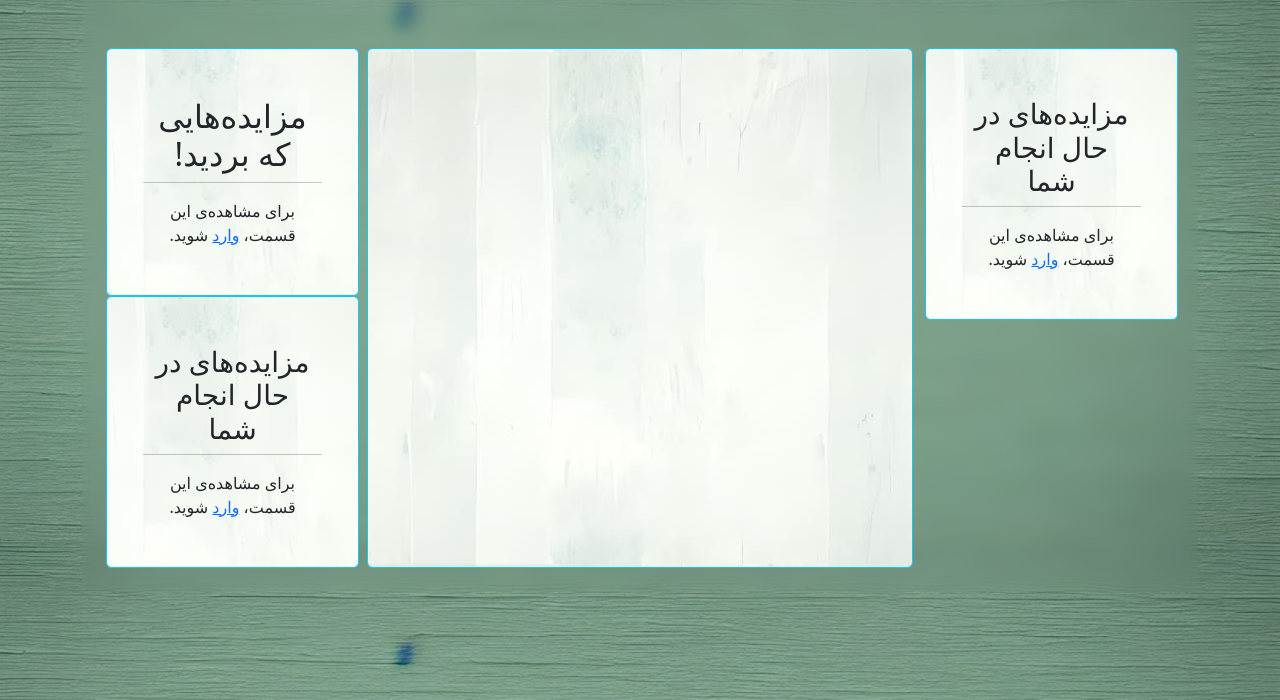
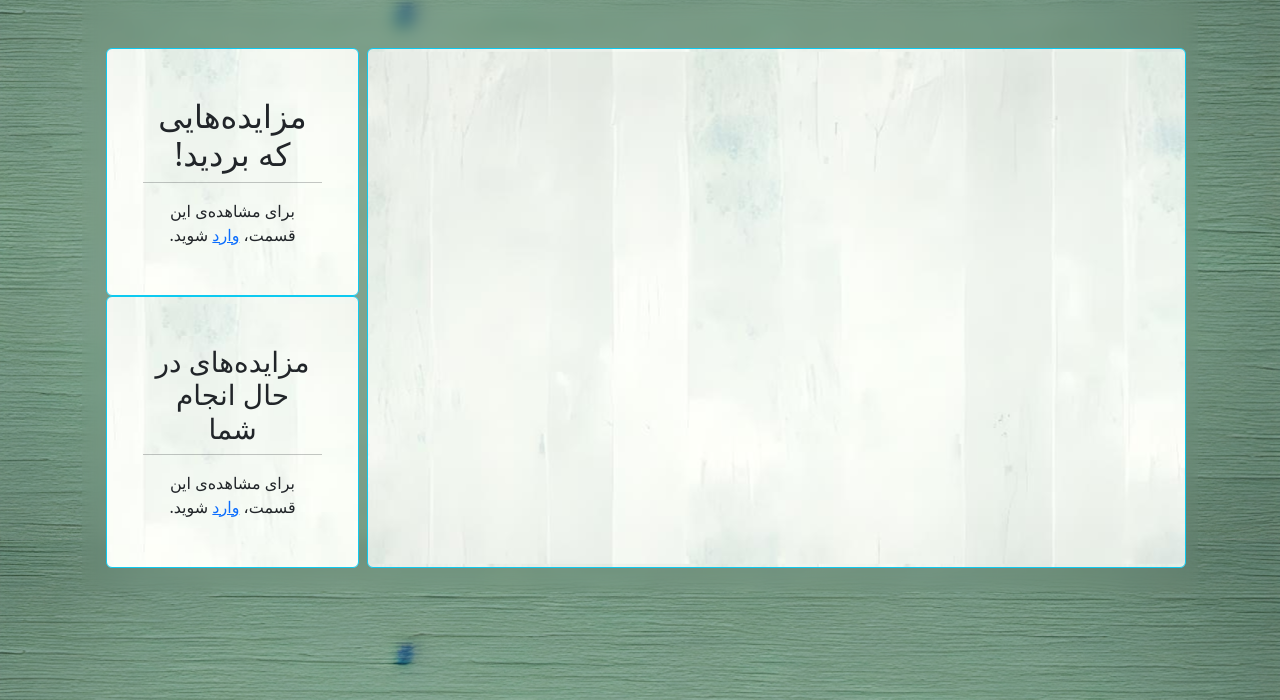
Before and after one commit to sina0k/auctioneer, a Django app: page / in a window 1280 px wide. Shown: the part 100-800 px from the top of the page. Run offline with Django 3.2, Linux system fonts and the light colour scheme; data that the repository does not hold is empty.

Commit message:
some background added

```diff
--- a/project/base/templates/base/checkout.html
+++ b/project/base/templates/base/checkout.html
@@ -3,7 +3,7 @@
 
 {% block content %}
 
-<div class="container">
+<div class="container card-list">
     <br />
     <h2>سبد خرید شما:</h2>
     <hr />
--- a/project/base/templates/base/home.html
+++ b/project/base/templates/base/home.html
@@ -14,64 +14,9 @@
 
 <br/>
 <div class="row justify-content-center custom-row">
-    <div class="col-12 col-md-3 text-center h-100 won-auctions-container mx-auto">
-                <div class="rounded p-3 h-100 border border-info background_user_items">
-            <h3>مزایده‌های در حال انجام شما</h3>
-            <div class="row">
-                <hr/>
-                {% if request.user.is_authenticated %}
-                {% if active_auctions %}
 
-                {% for auction in active_auctions %}
-                <div class="row fs-4 text-center align-items-center p-2">
 
-                    <div class="col-8">
-                        <div id="active-auction-{{ auction.id }}">
-                            <a href="{% url 'auction' auction.id %}">{{ auction.product.name }}</a>
-                            <div>قیمت فعلی: {{ auction.current_price|add:BID_STEP }}</div>
-
-                        </div>
-                    </div>
-                    <div class="col-4">
-                        <a href="{% url 'auction' auction.id %}">
-                            <img width="200%" height="200%"
-                                 src="{% if auction.product.image %} /{{ auction.product.image }} {% else %} {% static 'images/product.png' %} {% endif %}"
-                                 alt="">
-                        </a>
-                    </div>
-                </div>
-
-                <form method="post" action="{% url 'create-bid-home' auction.id %}">
-                    {% csrf_token %}
-                    <button
-                            {% if auction.end_time or auction.last_bid and auction.last_bid.user.id == request.user.id %}
-                            disabled
-                            {% endif %}
-                            id="{{ auction.id }}-bid-button"
-                            class="btn btn-success w-90 double_btn"
-                            type="submit">
-                        پیشنهاد
-                    </button>
-                </form>
-
-                <hr>
-                {% endfor %}
-                {% else %}
-                <a>مزایده‌ی درحال انجام ندارید.</a>
-                {% endif %}
-
-                {% else %}
-                <div>
-                    برای مشاهده‌ی این قسمت، <a href="{% url 'login' %}">وارد</a> شوید.
-                </div>
-                {% endif %}
-            </div>
-
-        </div>
-
-    </div>
-
-    <div class="col-12 col-md-6 rounded p-3 border border-info d-flex flex-column background_auction">
+    <div class="col-12 col-md-9 rounded p-3 border border-info d-flex flex-column background_auction">
         <div class="row">
             {% for auction in auctions %}
             {% include "auction-card.html" with auction=auction %}
--- a/project/base/templates/base/update_user.html
+++ b/project/base/templates/base/update_user.html
@@ -2,7 +2,7 @@
 
 {% block content %}
 
-<div class="container my-4 py-4">
+<div class="container my-4 py-4 profile_list">
     <h3>ویرایش اطلاعات کاربری</h3>
     <hr />
 
--- a/project/static/styles/style.css
+++ b/project/static/styles/style.css
@@ -98,14 +98,31 @@ nav {
     background: #ffffff url('/static/images/product_list.jpg') repeat center center;
 }
 
+.profile_list {
+    box-sizing: border-box;
+    padding: 3rem;
+    background: #ffffff url('/static/images/update-profule-background.jpeg') repeat center center;
+}
+
 .double_btn{
     margin-bottom: 8px;
+    margin-top: 6px;
 }
 
 .margin_text{
     margin-top: 3px;
     margin-bottom: 8px;
 }
+
+.card-list {
+    box-sizing: border-box;
+
+    padding: 2.5rem;
+    background: #ffffff url('/static/images/OPmnVHRQ.jpeg') repeat center center;
+    background-size: 100%;
+}
+
+
 
 .background_items{
 
```
Also changed, not shown: project/static/images/OPmnVHRQ.jpeg (added), project/static/images/istockphoto-1142242407-1024x1024.jpg (added), project/static/images/update-profule-background.jpeg (added).
